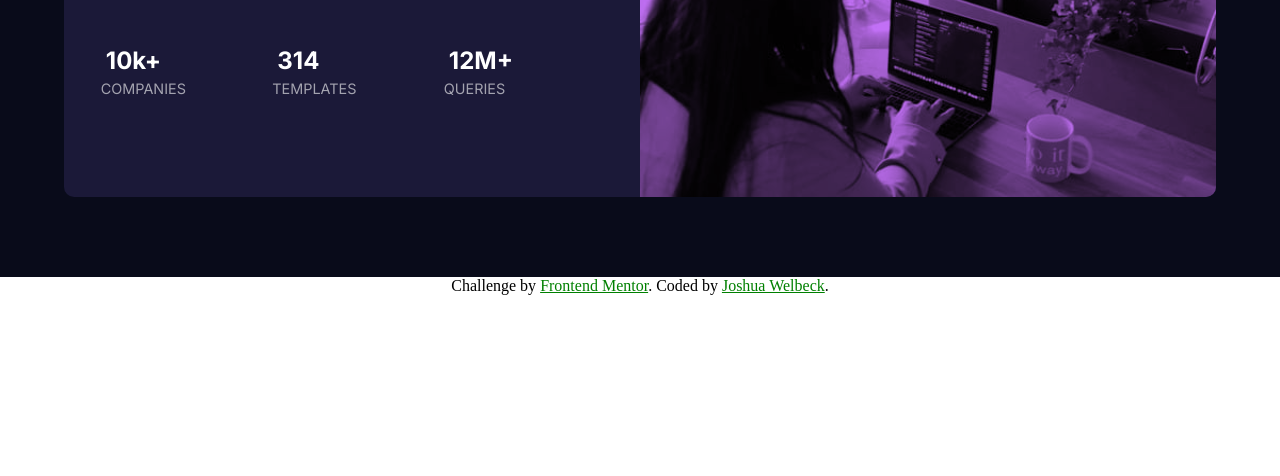
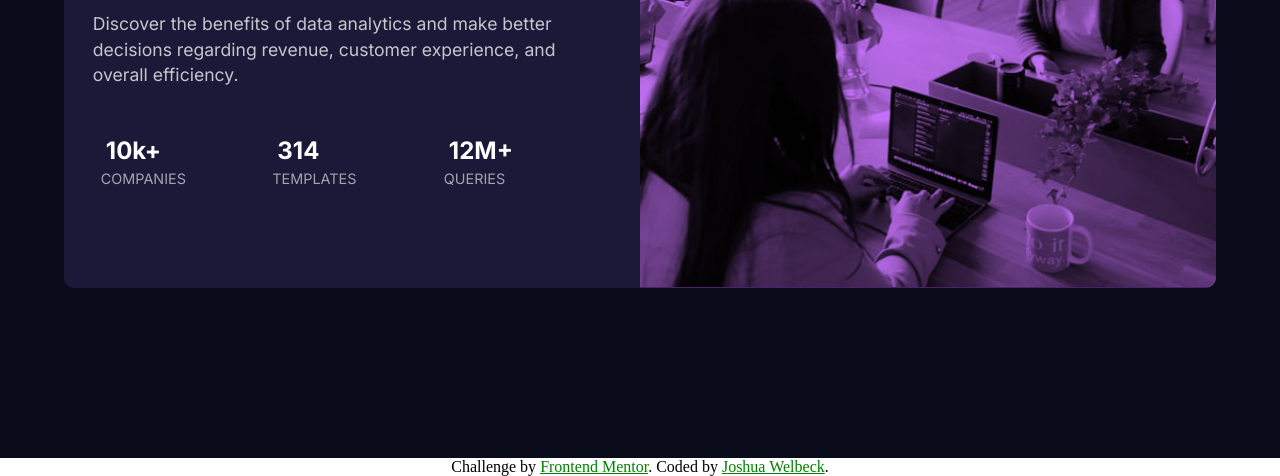
Before and after one commit to jwelbeck52/Stats-Preview-Card-Component, a plain HTML site: page index.html in a window 1280 px wide. Shown: the part 342-818 px from the top of the page. Drawn offline with Linux system fonts and the light colour scheme.

Commit message:
style: make card centered and card container 90% of view height

```diff
--- a/style.css
+++ b/style.css
@@ -121,12 +121,15 @@
 
     .card-container{
         width: 100%;
-
+        height: 80vh;
+        display: flex;
     }
 
     .card{
         flex-direction: row;
         width: 90vw;
+        margin: auto;
+
 
 
     }
```
